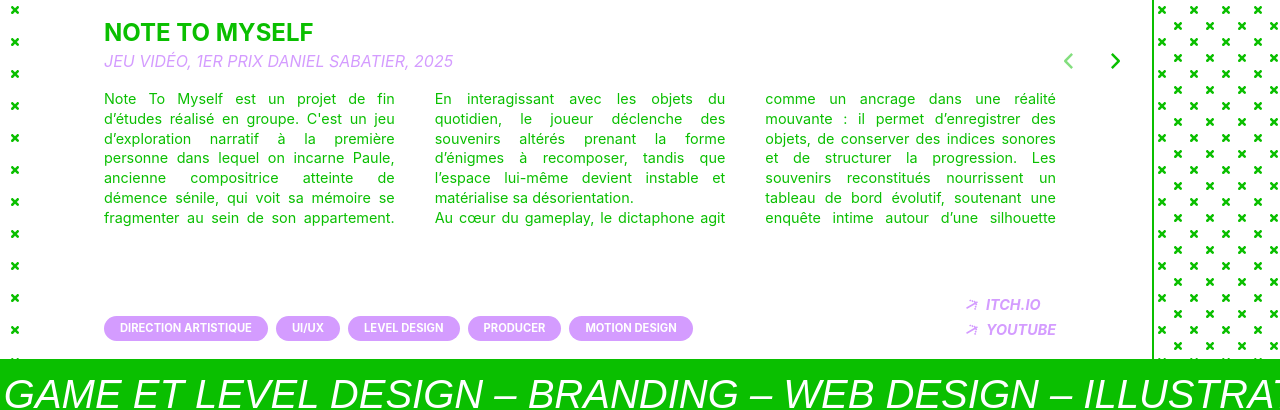
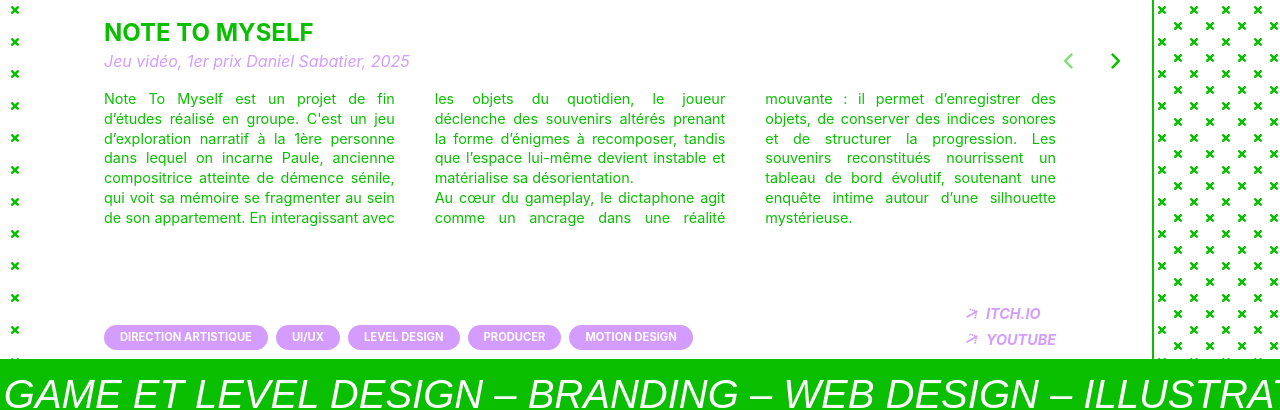
Before and after one commit to Pindmie/Book-2026, a React (Vite) app: page / in a window 1280 px wide. Both pictures are taken after a click on the element 627 px from the left and 224 px from the top of the page. Shown: the part 371-781 px from the top of the page. Built offline with nearby package versions, Linux system fonts and the light colour scheme; the HTML template or start-up script is replaced by a standard one.

Commit message:
Correction
texte, maj et espacement bouton

```diff
--- a/src/data/projectsData.js
+++ b/src/data/projectsData.js
@@ -8,8 +8,8 @@ export const projects = [
     // Projet 1
     id: "1",
     title: "Note To Myself",
-    subtitle: "Jeu Vidéo, 1er prix Daniel Sabatier, 2025",
-    description: "Note To Myself est un projet de fin d’études réalisé en groupe. C'est un jeu d’exploration narratif à la première personne dans lequel on incarne Paule, ancienne compositrice atteinte de démence sénile, qui voit sa mémoire se fragmenter au sein de son appartement. En interagissant avec les objets du quotidien, le joueur déclenche des souvenirs altérés prenant la forme d’énigmes à recomposer, tandis que l’espace lui-même devient instable et matérialise sa désorientation. \n Au cœur du gameplay, le dictaphone agit comme un ancrage dans une réalité mouvante : il permet d’enregistrer des objets, de conserver des indices sonores et de structurer la progression. Les souvenirs reconstitués nourrissent un tableau de bord évolutif, soutenant une enquête intime autour d’une silhouette mystérieuse. \n Le jeu explore ainsi l’identité, la résilience et la perte de mémoire à travers la fragilité d’un esprit qui vacille. La prestigieuse 9ᵉ édition du prix Daniel Sabatier a salué l’excellence artistique, l’originalité et l’innovation des projets, mettant en avant la capacité des talents émergents à repousser les frontières créatives et nous avons remporté le 1er prix.",
+    subtitle: "Jeu vidéo, 1er prix Daniel Sabatier, 2025",
+    description: "Note To Myself est un projet de fin d’études réalisé en groupe. C'est un jeu d’exploration narratif à la 1ère personne dans lequel on incarne Paule, ancienne compositrice atteinte de démence sénile, qui voit sa mémoire se fragmenter au sein de son appartement. En interagissant avec les objets du quotidien, le joueur déclenche des souvenirs altérés prenant la forme d’énigmes à recomposer, tandis que l’espace lui-même devient instable et matérialise sa désorientation. \n Au cœur du gameplay, le dictaphone agit comme un ancrage dans une réalité mouvante : il permet d’enregistrer des objets, de conserver des indices sonores et de structurer la progression. Les souvenirs reconstitués nourrissent un tableau de bord évolutif, soutenant une enquête intime autour d’une silhouette mystérieuse. \n Le jeu explore ainsi l’identité, la résilience et la perte de mémoire à travers la fragilité d’un esprit qui vacille. La 9ᵉ édition du prix Daniel Sabatier a récompensé l’excellence artistique, l’originalité et l’innovation des projets et nous avons eu l’honneur de remporter le 1er prix.",
 
     // Liste des étiquettes (tags) affichées en bas à gauche
     tags: ["Direction Artistique", "UI/UX", "Level Design","Producer","Motion Design"],
@@ -64,7 +64,7 @@ export const projects = [
     // Mascarade Macabre
     id: "8",
     title: "Une Masc-Arade Macabre",
-    subtitle: "Jeu Vidéo indépendant, 2026",
+    subtitle: "Jeu vidéo, 2026",
     description: "Une Masc-Arade Macabre est un jeu d’enquête en point-and-click. /n « Alors que la pièce Une Masc-Arade Macabre se joue ce soir, un drame survient. Saurez-vous percer le mystère qui l’entoure ? » /n Plongé au cœur d’un meurtre énigmatique, vous incarnez l’enquêteur chargé de reconstituer la scène et de découvrir ce qui s’est réellement passé cette soirée-là. /n Explorez la scène de crime, analysez chaque indice et cliquez sur les objets pour avancer dans votre enquête. Reconstituez votre rapport grâce à un système de drag-and-drop et finalisez-le entièrement pour conclure l’enquête !",
 
     // Liste des étiquettes (tags) affichées en bas à gauche
@@ -186,7 +186,7 @@ export const projects = [
     id: "2",
     title: "Ou koné ?",
     subtitle: "Jeu de société, 2024",
-    description: "Ou Koné ? est mon projet de fin d’étude en direction artistique : la création complète d’une marque de jeu de société éducatif dédiée à la faune de l’île de La Réunion. Il mêle des univers qui me tiennent à cœur, illustration et engagement pédagogique, avec pour ambition de sensibiliser les plus jeunes à la biodiversité locale à travers le jeu. \n\n Ce projet constitue un développement de marque à 360°, construit à partir d’une analyse stratégique approfondie, puis de la conception d’une direction artistique complète, dans une logique de marque prête à être commercialisée. Une charte graphique complète ainsi qu’un dossier de synthèse regroupant l’ensemble de la stratégie ont été réalisés. \n\n Le jeu comprend 30 animaux répartis en trois catégories (eau, terre, air), illustrés dans un style semi-réaliste et kawaii, évoluant dans un univers végétal inspiré de la flore luxuriante réunionnaise. Ses mécaniques de jeu sont inspirées du principe du Qui est-ce ? : une approche simple de déduction qui permet aux enfants d’apprendre tout en s’amusant.",
+    description: "Ou Koné ? est mon projet de fin d’étude en direction artistique : la création complète d’une marque de jeu de société éducatif dédiée à la faune de l’île de La Réunion. Il mêle des univers qui me tiennent à cœur, illustration et engagement pédagogique, avec pour ambition de sensibiliser les plus jeunes à la biodiversité locale à travers le jeu. \n Ce projet constitue un développement de marque à 360°, construit à partir d’une analyse stratégique approfondie, puis de la conception d’une direction artistique complète, dans une logique de marque prête à être commercialisée. Une charte graphique complète ainsi qu’un dossier de synthèse regroupant l’ensemble de la stratégie ont été réalisés. \n Le jeu comprend 30 animaux répartis en trois catégories (eau, terre, air), illustrés dans un style semi-réaliste et kawaii, évoluant dans un univers végétal inspiré de la flore luxuriante réunionnaise. Ses mécaniques de jeu sont inspirées du principe du Qui est-ce ? : une approche simple de déduction qui permet aux enfants d’apprendre tout en s’amusant.",
 
     // Liste des étiquettes (tags) affichées en bas à gauche
     tags: ["Direction Artistique", "Branding", "Identité Visuelle", "Illustration", "Stratégie de marque", "UX Design", "Web Design", "Packaging", "Social Media Design"],
--- a/src/pages/ProjectDetail.jsx
+++ b/src/pages/ProjectDetail.jsx
@@ -134,12 +134,12 @@ const ProjectDetail = ({ project, onClose, sharedTransition }) => {
           <div className="flex-1 flex flex-col mx-[5vw] min-h-0">
             <div className="flex-shrink-0 mb-4">
               <h1 className="text-[clamp(1.5rem,3vh,2.5rem)] font-bold text-brand leading-none uppercase">{project.title}</h1>
-              {project.subtitle && <h2 className="text-[clamp(0.9rem,2vh,1.1rem)] text-accent italic mt-1 uppercase">{project.subtitle}</h2>}
+              {project.subtitle && <h2 className="text-[clamp(0.9rem,2vh,1.1rem)] text-accent italic mt-1">{project.subtitle}</h2>}
             </div>
             <div className="flex-shrink-0 text-brand text-[clamp(0.9rem,1.6vh,0.95rem)] leading-snug text-justify whitespace-pre-line overflow-hidden" style={{ columnCount: 3, columnFill: "auto", columnGap: "40px", height: "150px", width: "100%", maxWidth: "1350px" }}>
               {project.description}
             </div>
-            <div className="mt-auto flex justify-between items-end pb-2 flex-shrink-0 mb-[5rem]">
+            <div className="mt-16 flex justify-between items-end pb-2 flex-shrink-0 mb-[5rem]">
               <div className="flex flex-wrap gap-2 max-w-[70%]">
                 {project.tags?.map((tag, i) => (
                   <span key={i} className="px-4 py-1 rounded-full text-white text-[0.7rem] uppercase font-bold" style={{ backgroundColor: "#d49cff" }}>{tag}</span>
```
